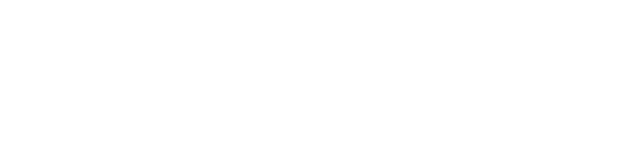
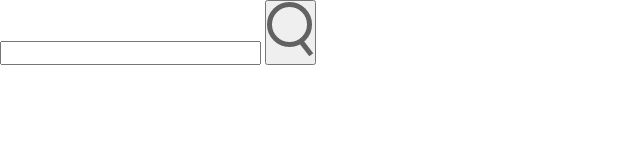
Before and after one commit to Shad-Islam/Weather-App, a plain HTML site: page index.html in a window 1280 px wide. Shown: the whole page, without its empty margins (0-640 px from the left). Drawn offline with Linux system fonts and the light colour scheme.

Commit message:
Add font family and search image

```diff
--- a/css/style.css
+++ b/css/style.css
@@ -0,0 +1,6 @@
+*{
+    margin: 0px;
+    padding: 0px;
+    font-family: Poppins;
+    box-sizing: border-box;
+}
--- a/index.html
+++ b/index.html
@@ -3,11 +3,24 @@
   <head>
     <meta charset="UTF-8" />
     <meta name="viewport" content="width=device-width, initial-scale=1.0" />
-    <title>Document</title>
+    <title>Weather App</title>
+    <!-- google fonts -->
+    <link rel="preconnect" href="https://fonts.googleapis.com" />
+    <link rel="preconnect" href="https://fonts.gstatic.com" crossorigin />
+    <link
+      href="https://fonts.googleapis.com/css2?family=Poppins:wght@100;200;300;400;500;600;700;900&display=swap"
+      rel="stylesheet"
+    />
+    <!-- custom css -->
     <link rel="stylesheet" href="./css/style.css" />
   </head>
   <body>
-    <div class="search"></div>
+    <div class="card">
+      <div class="search">
+        <input type="text" />
+        <button><img src="./images/search.png" alt="search" /></button>
+      </div>
+    </div>
     <script src="./js/script.js"></script>
   </body>
 </html>
```
Also changed, not shown: 1 other file.
